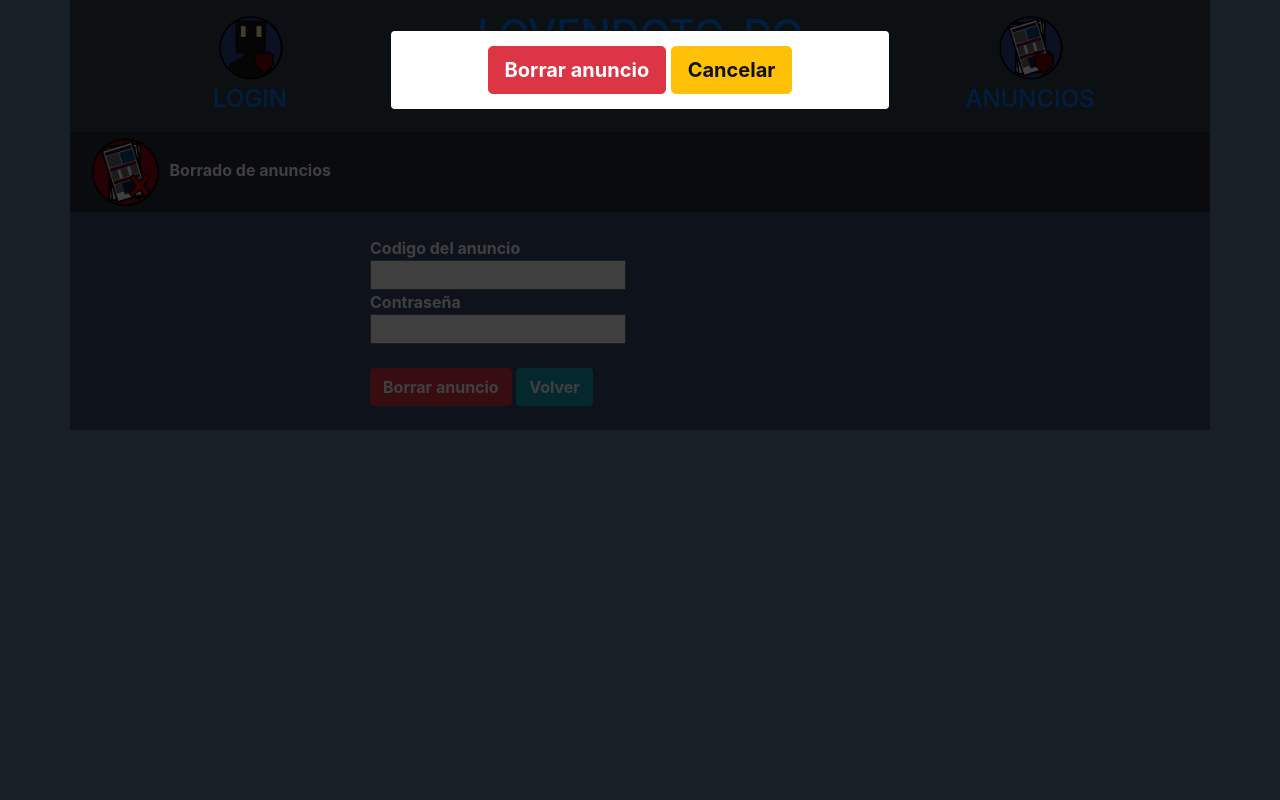
After one commit to FelipeRuz/MVC-Lovendotodo, a PHP site: page /view/view-elim.php in a window 1280 px wide, after a click on "Borrar anuncio". The commit adds this page. Run offline with PHP 8.4, Linux system fonts and the light colour scheme; some libraries are stand-ins or nearby versions.

Commit message:
Adición extra para el borrado

```diff
--- /dev/null
+++ b/MVC-Lovendotodo/view/view-elim.php
@@ -0,0 +1,90 @@
+<?php
+    include '../include/header.php';
+    //include '../controllers/user-function/function-validate-adduser.php';
+?>
+
+<?php
+    include 'view-head-log.php';
+
+echo '<body style="background-color:#647e98; color: white; font-family: "Consolas";">
+        <div class="container" style="background-color:#272f39;">
+            <IMG src="../resources/ad/ad-del.png" width="80" height="80">
+            <b>Borrado de anuncios</b>
+        </div>
+        <div class="container" style="background-color:#374a6e; color: #ffffff;">
+            <form action="vista_ad_borrar.php" method="POST" enctype="multipart/form-data">
+                <div class="row">
+                    <div class="col-md-3">
+                    </div>
+                    <div class="col-md-3">
+                    <br>
+                    <b>Codigo del anuncio</b><br>';
+
+if (isset($_GET["id_p"]))
+{
+   $valor =  $_GET["id_p"];
+}
+else
+{
+    $valor = "";
+}
+            echo   '<input type="text" name="delcodanuncio"  maxlength="30" value="'.$valor.'">
+                    <br>
+                    <b>Contraseña</b><br>
+                    <input type="text" name="delpassanuncio"  maxlength="30">
+                    <br><br>
+
+
+                    <button type="button" class="btn btn-danger " data-toggle="modal" data-target="#myModal2">
+                                <i class="fa fa-trash" aria-hidden="true"></i>
+                             <b> Borrar anuncio </b>
+                            </button>
+
+                        <div id="myModal2" class="modal fade" role="dialog">
+                            <div class="modal-dialog modal-md">
+                             <form role="form" action="index.php" method="post">
+                              <div class="modal-content">
+                               <div class="modal-body">
+                                <center>
+                                    <button type="submit" id="submit" name="deluserconfirm" class="btn btn-danger btn-lg" data-toggle="modal" data-target="#myModal"><b> Borrar anuncio</b></button>
+                                    <button type="button" class="btn btn-warning btn-lg" data-dismiss="modal"><i class="fa fa-arrow-left"></i><b> Cancelar</b></button>
+                                </center>
+                               </div>
+                              </div>
+                            </div>
+                        </div>
+
+
+                    <!-- //////////////////////////////////// -->
+
+                <a href="vista_user_nick.php"> <button type="button"  class="btn btn-info" name="bt_volver"><b>Volver</b></button></a>';
+                if(isset($_POST["bt_volver"]))
+                {
+                   //header ("Location: view-login.php");
+                    require_once "view-user-log.php";
+                }
+
+echo            '<br><br>
+                    </div>
+                </div>
+                <div class="modal fade" id="modaldel" role="dialog">
+                    <div class="modal-dialog modal-sm">
+                        <div class="modal-content">
+                            <div class="modal-header">
+                                <button type="button" class="close" data-dismiss="modal">&times;</button>
+                                <h4 class="modal-title">Modal Header</h4>
+                            </div>
+                            <div class="modal-body">
+                              <p>¿Desea borrar este usuario?</p>
+                            </div>
+                            <div class="modal-footer">
+                                <button type="button" class="btn btn-primary" data-dismiss="modal">Aceptar</button>
+                                <button type="button" class="btn btn-default" >Cerrar</button>
+                            </div>
+                        </div>
+                    </div>
+                </div>
+            </form>
+        </div>';
+
+?>
```
Also changed, not shown: MVC-Lovendotodo/view/view_user_anuncio.php (+11 -3 lines).
